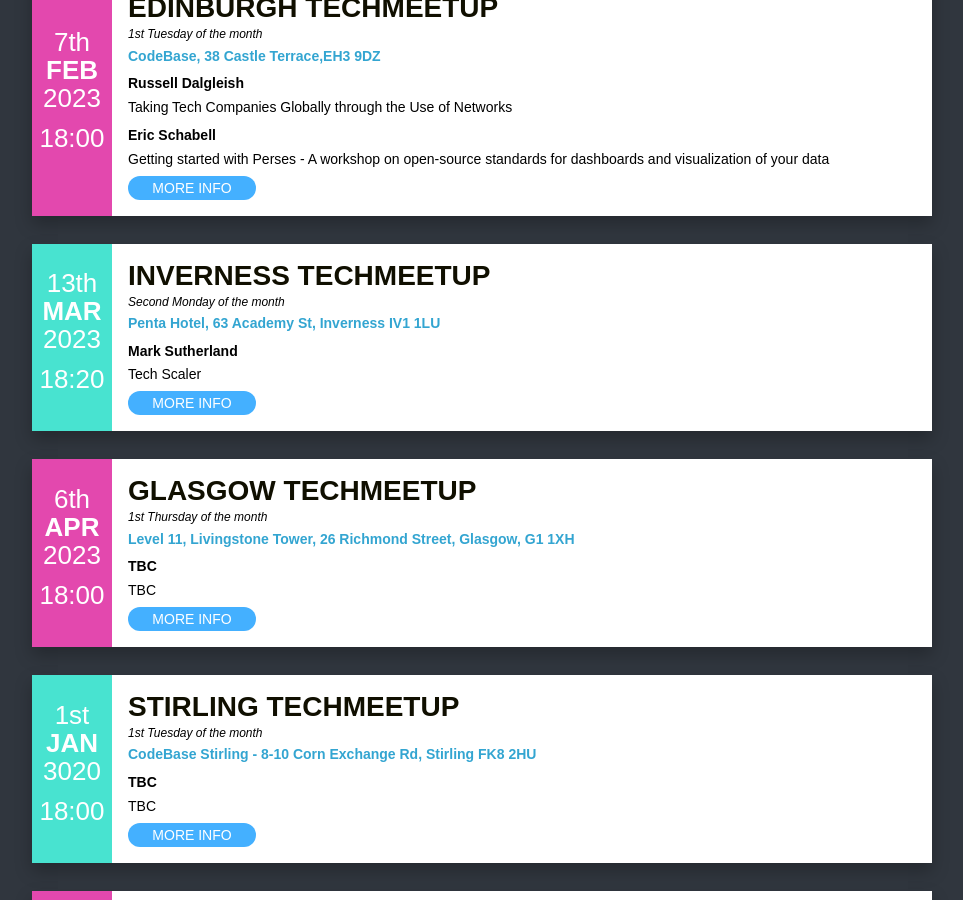
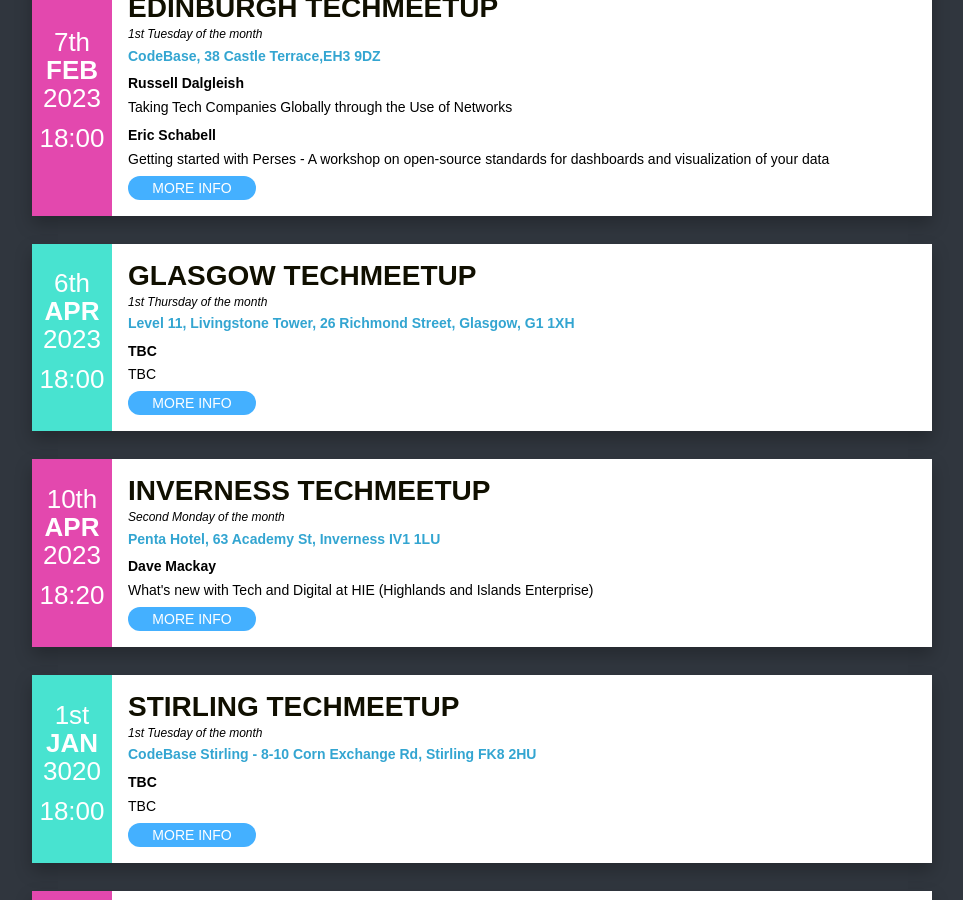
Before and after one commit to techmeetup/techmeetup.co.uk, a Jekyll site: the page built from index.html, in a window 1280 px wide and 900 px high, scrolled down 377 px. Shown: the whole window, without its empty margins (158-1121 px from the left). Built offline with Jekyll 4.4.1, drawn with Linux system fonts in a browser that asks for light colours.

Commit message:
Update Inverness TechMeetup April 2023

```diff
--- a/_data/index.json
+++ b/_data/index.json
@@ -94,11 +94,11 @@
       "address": "Penta Hotel, 63 Academy St, Inverness IV1 1LU"
     },
     "active": "true",
-    "date": "2023-03-13T18:20:00Z",
+    "date": "2023-04-10T18:20:00Z",
     "speakers": [
       {
-        "name": "Mark Sutherland",
-        "talk": "Tech Scaler"
+        "name": "Dave Mackay",
+        "talk": "What's new with Tech and Digital at HIE (Highlands and Islands Enterprise)"
       }
     ]
   }
```
